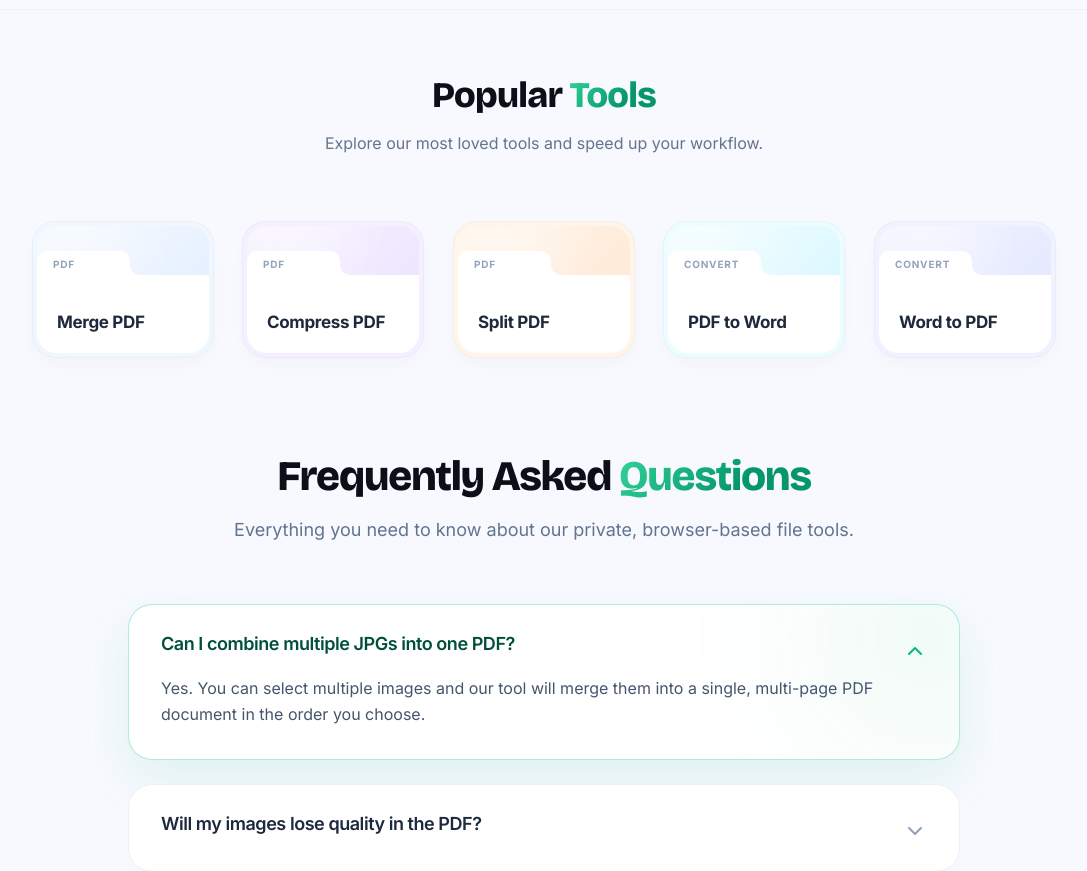
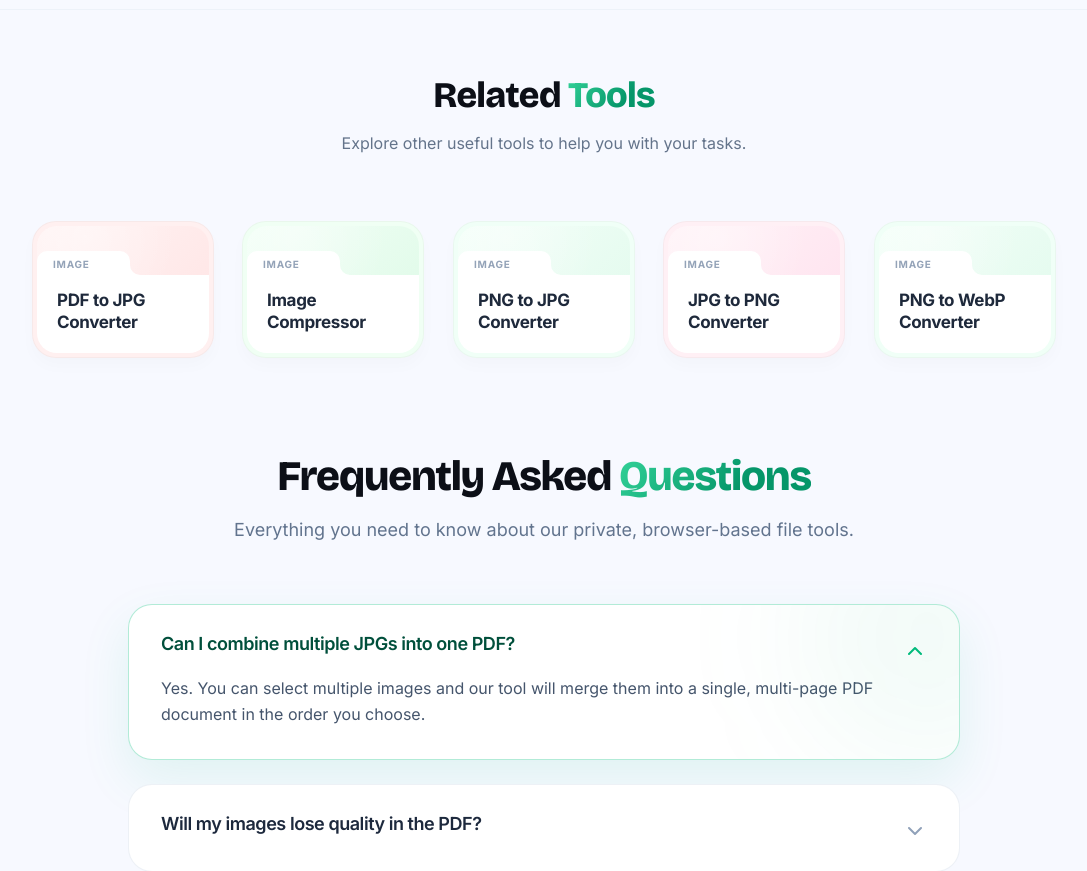
Before and after one commit to siddharth-fr/edita, a Next.js app: page /tools/jpg-to-pdf in a window 1280 px wide. Shown: the part 1440-2311 px from the top of the page, without its empty margins (96-1183 px from the left). Built offline with nearby package versions, Linux system fonts and the light colour scheme.

Commit message:
popular tools to related tools, better backlinks

```diff
--- a/src/app/tools/ToolsClient.tsx
+++ b/src/app/tools/ToolsClient.tsx
@@ -1,36 +1,9 @@
 'use client';
 
-import { ShieldCheck, Zap, Globe, QrCode, Palette } from 'lucide-react';
+import { ShieldCheck, Zap, Globe } from 'lucide-react';
 import ToolsSection from '@/components/ui/ToolsSection';
 import { CardFace } from '@/components/ui/HeroCardGrid';
-import { type AppTheme } from '@/config/themes';
-
-const tools: { name: string; slug: string; iconKey: string; theme: AppTheme; category: string; }[] = [
-  { name: 'Merge PDF', slug: 'merge-pdf', iconKey: 'FileText', theme: 'blue', category: 'PDF' },
-  { name: 'Compress PDF', slug: 'compress-pdf', iconKey: 'Minimize2', theme: 'purple', category: 'PDF' },
-  { name: 'Split PDF', slug: 'split-pdf', iconKey: 'SplitSquareHorizontal', theme: 'orange', category: 'PDF' },
-  { name: 'PDF to Word', slug: 'pdf-to-word', iconKey: 'FileOutput', theme: 'cyan', category: 'Convert' },
-  { name: 'Word to PDF', slug: 'word-to-pdf', iconKey: 'FileText', theme: 'indigo', category: 'Convert' },
-  { name: 'JPG to PDF', slug: 'jpg-to-pdf', iconKey: 'ImageIcon', theme: 'pink', category: 'Image' },
-  { name: 'PDF to JPG', slug: 'pdf-to-jpg', iconKey: 'Maximize2', theme: 'rose', category: 'Image' },
-  { name: 'Image Compressor', slug: 'image-compressor', iconKey: 'FileArchive', theme: 'green', category: 'Image' },
-  { name: 'PNG to JPG', slug: 'png-to-jpg', iconKey: 'ImageIcon', theme: 'emerald', category: 'Image' },
-  { name: 'JPG to PNG', slug: 'jpg-to-png', iconKey: 'ImageIcon', theme: 'pink', category: 'Image' },
-  { name: 'PNG to WebP', slug: 'png-to-webp', iconKey: 'ImageIcon', theme: 'emerald', category: 'Image' },
-  { name: 'WebP to PNG', slug: 'webp-to-png', iconKey: 'ImageIcon', theme: 'cyan', category: 'Image' },
-  { name: 'JPG to WebP', slug: 'jpg-to-webp', iconKey: 'ImageIcon', theme: 'pink', category: 'Image' },
-  { name: 'WebP to JPG', slug: 'webp-to-jpg', iconKey: 'ImageIcon', theme: 'cyan', category: 'Image' },
-  { name: 'PNG to AVIF', slug: 'png-to-avif', iconKey: 'ImageIcon', theme: 'emerald', category: 'Image' },
-  { name: 'JPG to AVIF', slug: 'jpg-to-avif', iconKey: 'ImageIcon', theme: 'pink', category: 'Image' },
-  { name: 'AVIF to PNG', slug: 'avif-to-png', iconKey: 'ImageIcon', theme: 'indigo', category: 'Image' },
-  { name: 'AVIF to JPG', slug: 'avif-to-jpg', iconKey: 'ImageIcon', theme: 'indigo', category: 'Image' },
-  { name: 'SVG to PNG', slug: 'svg-to-png', iconKey: 'ImageIcon', theme: 'orange', category: 'Image' },
-  { name: 'SVG to JPG', slug: 'svg-to-jpg', iconKey: 'ImageIcon', theme: 'orange', category: 'Image' },
-  { name: 'SVG to WebP', slug: 'svg-to-webp', iconKey: 'ImageIcon', theme: 'orange', category: 'Image' },
-  { name: 'MP4 to MP3', slug: 'mp4-to-mp3', iconKey: 'Music', theme: 'violet', category: 'Audio' },
-  { name: 'QR Code Generator', slug: 'qr-code-generator', iconKey: 'QrCode', theme: 'indigo', category: 'Utility' },
-  { name: 'Image Color Palette', slug: 'image-color-palette-generator', iconKey: 'Palette', theme: 'emerald', category: 'Utility' },
-];
+import { TOOLS } from '@/config/tools';
 
 export default function ToolsPage() {
   return (
@@ -128,7 +101,7 @@ export default function ToolsPage() {
           borderRadius: 32,
         }}
       >
-        <ToolsSection tools={tools} />
+        <ToolsSection tools={TOOLS} />
 
         {/* Trust strip */}
         <div
--- a/src/components/ui/SimilarToolsSection.tsx
+++ b/src/components/ui/SimilarToolsSection.tsx
@@ -3,30 +3,32 @@
 import { useMemo } from 'react';
 import ToolCard from '@/components/ui/ToolCard';
 import { usePathname } from 'next/navigation';
-
-const ALL_TOOLS = [
-  { name: 'Merge PDF', slug: 'merge-pdf', theme: 'blue', category: 'PDF' },
-  { name: 'Compress PDF', slug: 'compress-pdf', theme: 'purple', category: 'PDF' },
-  { name: 'Split PDF', slug: 'split-pdf', theme: 'orange', category: 'PDF' },
-  { name: 'PDF to Word', slug: 'pdf-to-word', theme: 'cyan', category: 'Convert' },
-  { name: 'Word to PDF', slug: 'word-to-pdf', theme: 'indigo', category: 'Convert' },
-  { name: 'JPG to PDF', slug: 'jpg-to-pdf', theme: 'pink', category: 'Image' },
-  { name: 'PDF to JPG', slug: 'pdf-to-jpg', theme: 'rose', category: 'Image' },
-  { name: 'Image Compressor', slug: 'image-compressor', theme: 'green', category: 'Image' },
-  { name: 'PNG to JPG', slug: 'png-to-jpg', theme: 'emerald', category: 'Image' },
-  { name: 'MP4 to MP3', slug: 'mp4-to-mp3', theme: 'violet', category: 'Audio' },
-];
+import { TOOLS, type Tool } from '@/config/tools';
 
 export default function SimilarToolsSection() {
   const pathname = usePathname();
   const currentSlug = pathname.split('/').pop();
 
-  // Filter out the current tool and pick 5 random/popular ones
+  // Find the current tool to get its category
+  const currentTool = TOOLS.find(t => t.slug === currentSlug);
+
+  // Filter and prioritize related tools
   const displayTools = useMemo(() => {
-    return ALL_TOOLS
-      .filter(t => t.slug !== currentSlug)
-      .slice(0, 5);
-  }, [currentSlug]);
+    if (!currentTool) return TOOLS.slice(0, 5);
+
+    // 1. Get tools from the same category
+    const sameCategory = TOOLS.filter(
+      t => t.category === currentTool.category && t.slug !== currentSlug
+    );
+
+    // 2. Get other popular tools if we need more to reach 5
+    const others = TOOLS.filter(
+      t => t.category !== currentTool.category && t.slug !== currentSlug
+    );
+
+    // Combine and take 5
+    return [...sameCategory, ...others].slice(0, 5);
+  }, [currentSlug, currentTool]);
 
   return (
     <section className="w-full mt-20 pt-16 border-t border-border/40 relative">
@@ -41,7 +43,7 @@ export default function SimilarToolsSection() {
           fontSize: 'clamp(28px, 5vw, 36px)',
           color: '#0C0F17',
         }}>
-          Popular <span style={{
+          Related <span style={{
             background: 'linear-gradient(128deg, #34D399 0%, #059669 65%)',
             WebkitBackgroundClip: 'text',
             WebkitTextFillColor: 'transparent',
@@ -54,7 +56,7 @@ export default function SimilarToolsSection() {
           color: '#64748B',
           fontWeight: 400,
         }}>
-          Explore our most loved tools and speed up your workflow.
+          Explore other useful tools to help you with your tasks.
         </p>
       </div>
 
@@ -64,7 +66,7 @@ export default function SimilarToolsSection() {
             key={tool.slug}
             name={tool.name}
             slug={tool.slug}
-            theme={tool.theme as any}
+            theme={tool.theme}
             category={tool.category}
           />
         ))}
--- /dev/null
+++ b/src/config/tools.ts
@@ -0,0 +1,36 @@
+import { type AppTheme } from './themes';
+
+export interface Tool {
+  name: string;
+  slug: string;
+  iconKey: string;
+  theme: AppTheme;
+  category: string;
+}
+
+export const TOOLS: Tool[] = [
+  { name: 'Merge PDF Online', slug: 'merge-pdf', iconKey: 'FileText', theme: 'blue', category: 'PDF' },
+  { name: 'Compress PDF Online', slug: 'compress-pdf', iconKey: 'Minimize2', theme: 'purple', category: 'PDF' },
+  { name: 'Split PDF Online', slug: 'split-pdf', iconKey: 'SplitSquareHorizontal', theme: 'orange', category: 'PDF' },
+  { name: 'PDF to Word Converter', slug: 'pdf-to-word', iconKey: 'FileOutput', theme: 'cyan', category: 'Convert' },
+  { name: 'Word to PDF Converter', slug: 'word-to-pdf', iconKey: 'FileText', theme: 'indigo', category: 'Convert' },
+  { name: 'JPG to PDF Converter', slug: 'jpg-to-pdf', iconKey: 'ImageIcon', theme: 'pink', category: 'Image' },
+  { name: 'PDF to JPG Converter', slug: 'pdf-to-jpg', iconKey: 'Maximize2', theme: 'rose', category: 'Image' },
+  { name: 'Image Compressor', slug: 'image-compressor', iconKey: 'FileArchive', theme: 'green', category: 'Image' },
+  { name: 'PNG to JPG Converter', slug: 'png-to-jpg', iconKey: 'ImageIcon', theme: 'emerald', category: 'Image' },
+  { name: 'JPG to PNG Converter', slug: 'jpg-to-png', iconKey: 'ImageIcon', theme: 'pink', category: 'Image' },
+  { name: 'PNG to WebP Converter', slug: 'png-to-webp', iconKey: 'ImageIcon', theme: 'emerald', category: 'Image' },
+  { name: 'WebP to PNG Converter', slug: 'webp-to-png', iconKey: 'ImageIcon', theme: 'cyan', category: 'Image' },
+  { name: 'JPG to WebP Converter', slug: 'jpg-to-webp', iconKey: 'ImageIcon', theme: 'pink', category: 'Image' },
+  { name: 'WebP to JPG Converter', slug: 'webp-to-jpg', iconKey: 'ImageIcon', theme: 'cyan', category: 'Image' },
+  { name: 'PNG to AVIF Converter', slug: 'png-to-avif', iconKey: 'ImageIcon', theme: 'emerald', category: 'Image' },
+  { name: 'JPG to AVIF Converter', slug: 'jpg-to-avif', iconKey: 'ImageIcon', theme: 'pink', category: 'Image' },
+  { name: 'AVIF to PNG Converter', slug: 'avif-to-png', iconKey: 'ImageIcon', theme: 'indigo', category: 'Image' },
+  { name: 'AVIF to JPG Converter', slug: 'avif-to-jpg', iconKey: 'ImageIcon', theme: 'indigo', category: 'Image' },
+  { name: 'SVG to PNG Converter', slug: 'svg-to-png', iconKey: 'ImageIcon', theme: 'orange', category: 'Image' },
+  { name: 'SVG to JPG Converter', slug: 'svg-to-jpg', iconKey: 'ImageIcon', theme: 'orange', category: 'Image' },
+  { name: 'SVG to WebP Converter', slug: 'svg-to-webp', iconKey: 'ImageIcon', theme: 'orange', category: 'Image' },
+  { name: 'MP4 to MP3 Converter', slug: 'mp4-to-mp3', iconKey: 'Music', theme: 'violet', category: 'Audio' },
+  { name: 'QR Code Generator', slug: 'qr-code-generator', iconKey: 'QrCode', theme: 'indigo', category: 'Utility' },
+  { name: 'Image Color Palette', slug: 'image-color-palette-generator', iconKey: 'Palette', theme: 'emerald', category: 'Utility' },
+];
```
